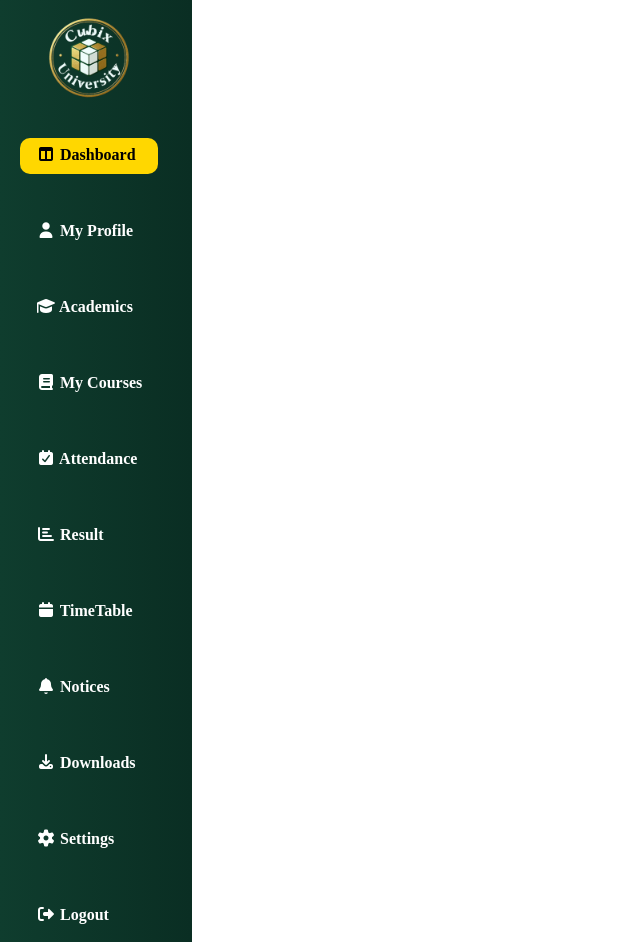
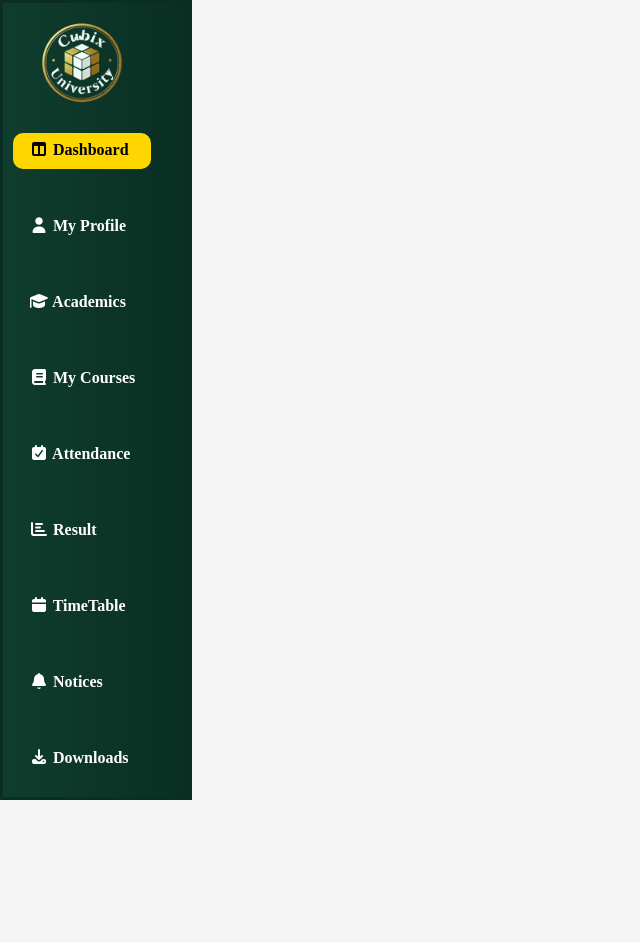
Before and after one commit to Mr-Cubix/Cubix-University, a Flask app: page /dashboard in a window 1280 px wide. Shown: the whole page, without its empty margins (0-640 px from the left). After the commit the page ends 800 px from the top, so only its background shows below. Run offline with Flask 3, Linux system fonts and the light colour scheme; some libraries are stand-ins or nearby versions.

Commit message:
I changed the layout for the sidebar

```diff
--- a/Cubix/static/css/student_portal_css/student_portal_main.css
+++ b/Cubix/static/css/student_portal_css/student_portal_main.css
@@ -21,6 +21,7 @@ body {
     justify-content: center;
     align-items: center;
     width: 100%;
+    padding-bottom: 20px;
 }
 
 .logo img {
@@ -28,21 +29,23 @@ body {
 }
 
 
-nav {
-    position: absolute;
+#navbar {
+    position: fixed;
     top: 0;
     left: 0;
     width: 15%;
+    height: 100vh;
+    overflow-y: auto;
     background: linear-gradient(90deg, #0f3d2e, #0a2e23);
     color: white;
     z-index: 10;
-    padding: 8px 20px;
-    gap: 30px;
+    padding: 10px;
+    gap: 100px;
     display: grid;
     align-items: left;
     justify-content: space-between;
     flex-wrap: wrap;
-
+    border: 3px solid #0a2e23;
 }
 
 
@@ -86,6 +89,16 @@ nav {
     border-radius: 10px;
 }
 
+.content {
+    position: relative;
+    margin-left: 15%;
+    padding: 20px;
+    color: #333;
+    width: 85%;
+    min-height: 100vh;
+    background-color: #f5f5f5;
+}
+
 
 
 /* .footer {
--- a/Cubix/templates/student_portal/dashboard.html
+++ b/Cubix/templates/student_portal/dashboard.html
@@ -1,2 +1,12 @@
 {% extends 'student_portal/portal_layout.html' %}
+<div class="student-info">
+    <div>
+        <i class="fa-solid fa-bell"></i>
+    </div>
+    <div>
+        <i class="fa-regular fa-user"></i>
+        <h1>TEST DASHBOARD</h1>
+        <p>Reg Num: CST/24/SWE/00180</p>
+    </div>
+</div>
 {% block content %}{% endblock %}
--- a/Cubix/templates/student_portal/portal_layout.html
+++ b/Cubix/templates/student_portal/portal_layout.html
@@ -21,8 +21,9 @@
     </head>
     <body>
         <!-- Header Section -->
-        <nav id="navbar">
+        <div id="navbar">
             <!--Logo-->
+            <div>
                 <a href='{{ url_for("home") }}' class="logo">
                     <img src="static/Images/mylogo.png"
                          alt="Cubix Logo"
@@ -71,13 +72,20 @@
                         <a href='{{ url_for("settings") }}'
                            class="{{ 'active' if active_page == 'settings'}}"><i class="fa-solid fa-gear"></i>    Settings</a>
                     </li>
+                </ul>
+            </div>
+            <div>
+                <ul class="nav-links">
                     <li>
                         <a href='{{ url_for("logout") }}'
                            class="{{ 'active' if active_page == 'logout'}}"><i class="fa-solid fa-sign-out-alt"></i>    Logout</a>
                     </li>
                 </ul>
-        </nav>
+            </div>
+        </div>
+        <main class="content">
             {% block content %}{% endblock %}
+        </main>
         <!-- <footer>
             <div>
                 <p>© 2026 Cubix University. All Rights Reserved.</p>
```
Lines whose indentation alone changed are shown as unchanged.
